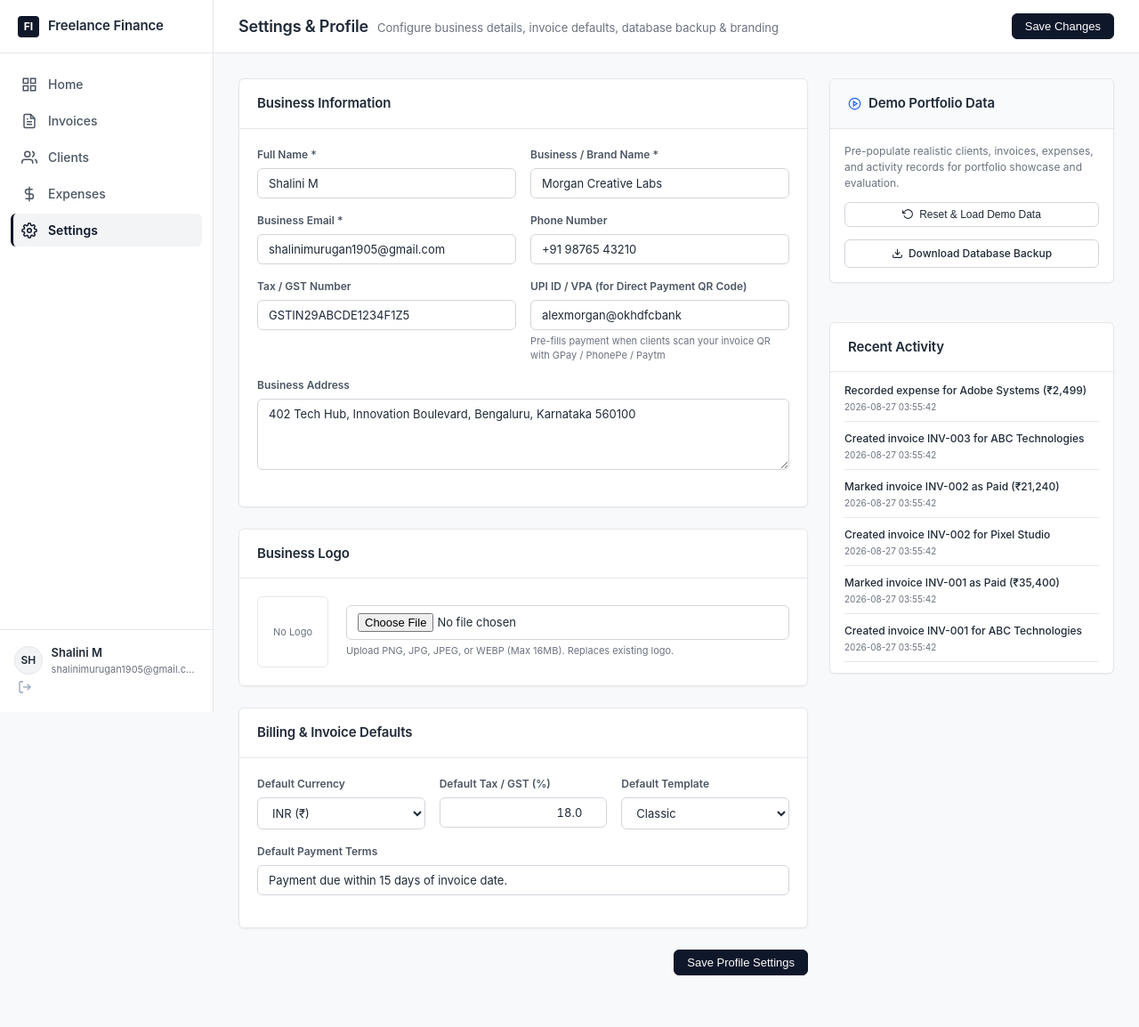
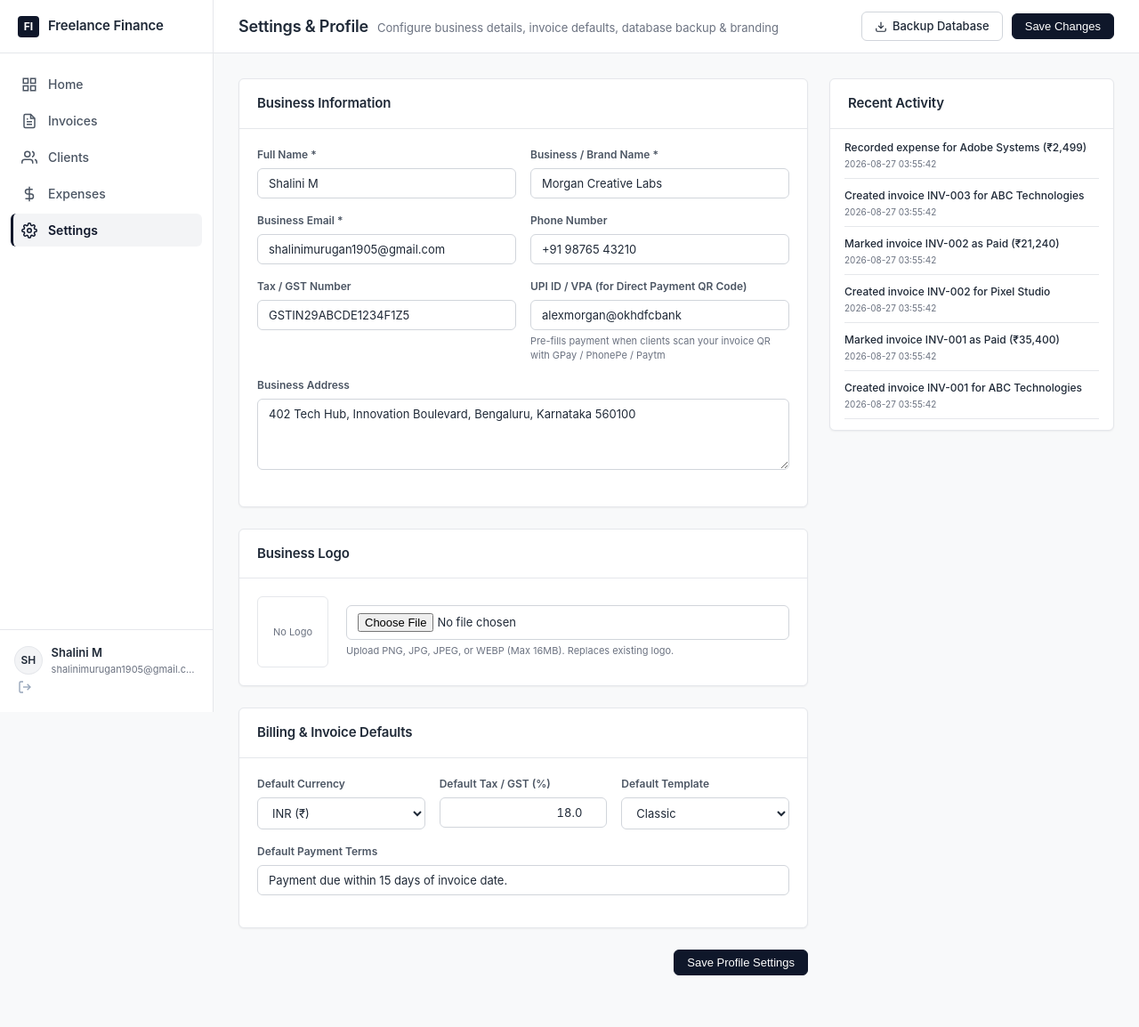
Before and after one commit to ShaliniMurugan78/Simple-Freenlance-Invoice-Generator, a Flask app: page /settings/ in a window 1280 px wide. Shown: the whole page at 89% size. Run offline with Flask 3, Linux system fonts and the light colour scheme; the visitor is signed in with stand-in values (Sample User, id 1); data comes from the database, SQL or seed files in the repository.

Commit message:
Remove demo portfolio data section from settings and demo credentials banner from login

```diff
--- a/app/templates/settings/index.html
+++ b/app/templates/settings/index.html
@@ -6,6 +6,10 @@
 {% endblock %}
 
 {% block top_actions %}
+  <a href="{{ url_for('settings.backup_db') }}" class="btn">
+    <svg width="14" height="14" viewBox="0 0 24 24" fill="none" stroke="currentColor" stroke-width="2"><path d="M21 15v4a2 2 0 0 1-2 2H5a2 2 0 0 1-2-2v-4"></path><polyline points="7 10 12 15 17 10"></polyline><line x1="12" y1="15" x2="12" y2="3"></line></svg>
+    <span>Backup Database</span>
+  </a>
   <button type="submit" form="profileForm" class="btn btn-primary">Save Changes</button>
 {% endblock %}
 
@@ -143,36 +147,8 @@
     </form>
   </div>
 
-  <!-- Sidebar: Backup, Demo Data & Activity Audit Feed -->
-  <div style="display: flex; flex-direction: column; gap: 20px;">
-    <!-- Demo Data & System Tools Card -->
-    <section class="content-section">
-      <div class="section-header" style="background: #F8FAFC;">
-        <h2 class="section-title" style="display: flex; align-items: center; gap: 8px;">
-          <svg width="15" height="15" viewBox="0 0 24 24" fill="none" stroke="#2563EB" stroke-width="2"><circle cx="12" cy="12" r="10"></circle><polygon points="10 8 16 12 10 16 10 8"></polygon></svg>
-          Demo Portfolio Data
-        </h2>
-      </div>
-      <div class="section-body" style="padding: 16px;">
-        <p style="font-size: 12px; color: var(--text-muted); line-height: 1.5; margin-bottom: 12px;">
-          Pre-populate realistic clients, invoices, expenses, and activity records for portfolio showcase and evaluation.
-        </p>
-
-        <form method="POST" action="{{ url_for('settings.seed_demo') }}" style="margin-bottom: 8px;">
-          <input type="hidden" name="force" value="1">
-          <button type="submit" class="btn btn-secondary" style="width: 100%; justify-content: center; font-size: 12px;" onclick="return confirm('Reloading demo data will populate sample clients, invoices, and expenses. Continue?')">
-            <svg width="13" height="13" viewBox="0 0 24 24" fill="none" stroke="currentColor" stroke-width="2"><polyline points="1 4 1 10 7 10"></polyline><path d="M3.51 15a9 9 0 1 0 2.13-9.36L1 10"></path></svg>
-            <span>Reset & Load Demo Data</span>
-          </button>
-        </form>
-
-        <a href="{{ url_for('settings.backup_db') }}" class="btn" style="width: 100%; justify-content: center; font-size: 12px; margin-top: 6px;">
-          <svg width="13" height="13" viewBox="0 0 24 24" fill="none" stroke="currentColor" stroke-width="2"><path d="M21 15v4a2 2 0 0 1-2 2H5a2 2 0 0 1-2-2v-4"></path><polyline points="7 10 12 15 17 10"></polyline><line x1="12" y1="15" x2="12" y2="3"></line></svg>
-          <span>Download Database Backup</span>
-        </a>
-      </div>
-    </section>
-
+  <!-- Sidebar: Activity Audit Feed -->
+  <div>
     <!-- Activity Log Card -->
     <section class="content-section">
       <div class="section-header">
```
Also changed, not shown: app/templates/auth/login.html (+0 -27 lines).
